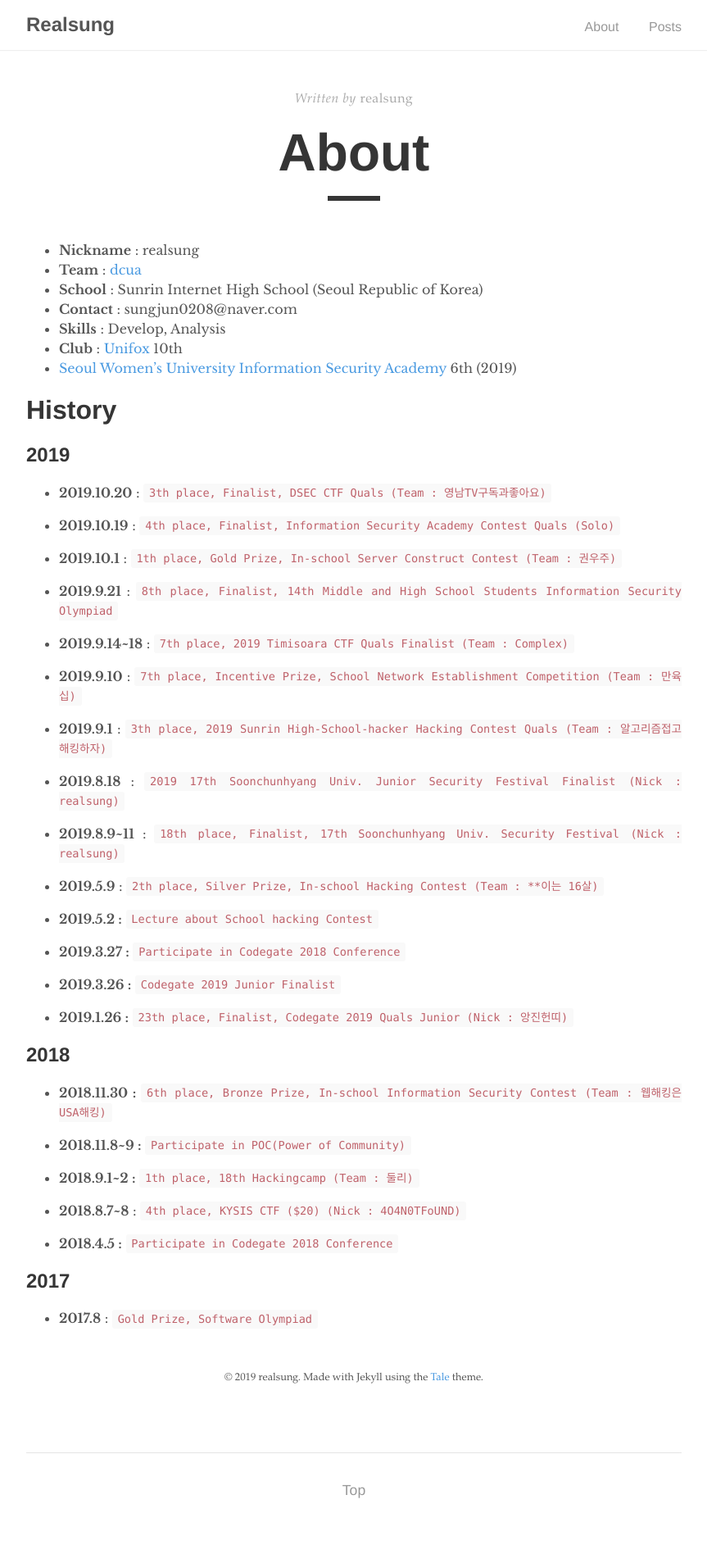
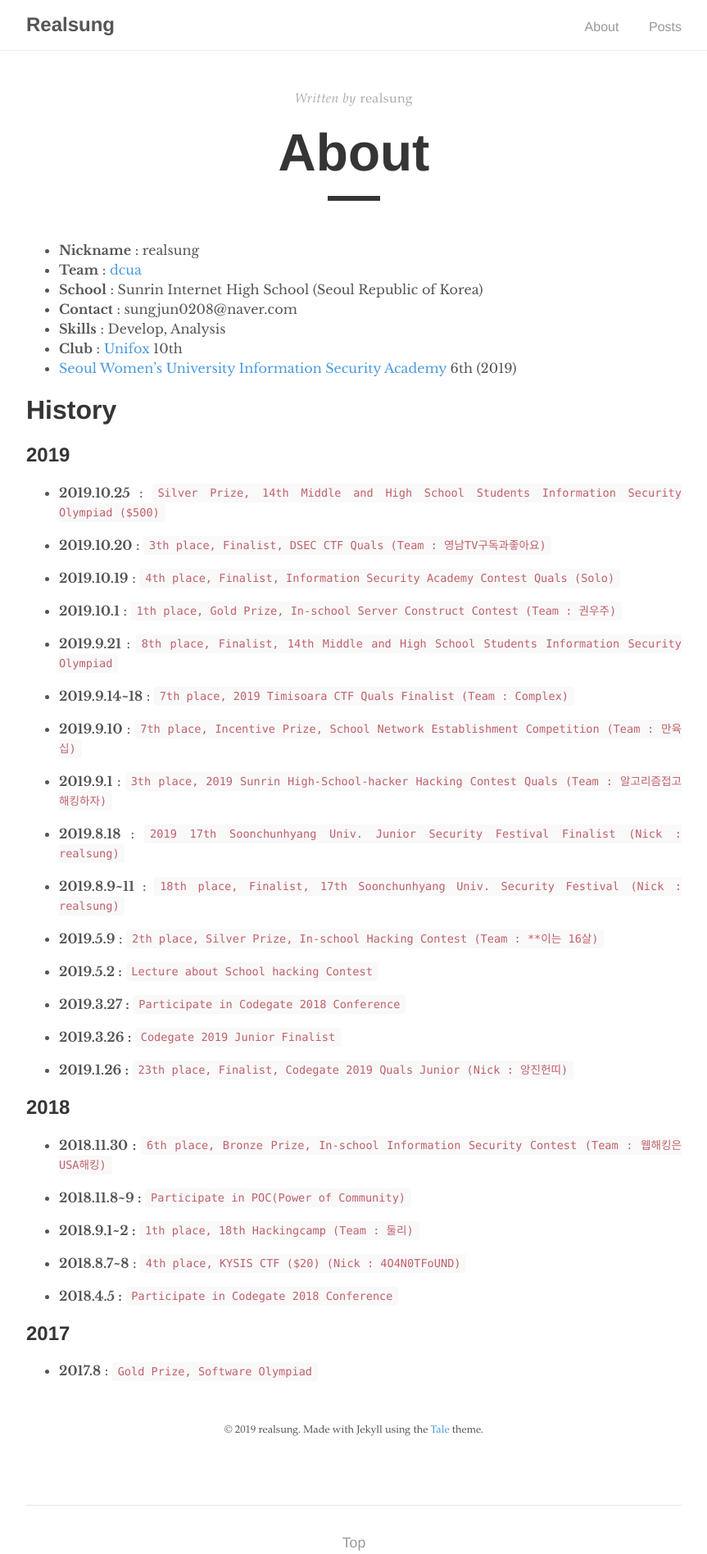
Before and after one commit to realsung/realsung.github.io_backup, a Jekyll site: the page built from about.md, in a window 1280 px wide. Shown: the whole page at 82% size, without its empty margins (208-1071 px from the left). Built offline with Jekyll 4.4.1, drawn with Linux system fonts in a browser that asks for light colours; before the commit the page ends 1832 px from its top, so only the background shows below that.

Commit message:
update about

```diff
--- a/about.md
+++ b/about.md
@@ -15,6 +15,8 @@ permalink: /about/
 
 <h1>History</h1>
 ## 2019
+
+* __2019.10.25__ : `Silver Prize, 14th Middle and High School Students Information Security Olympiad ($500)`
 
 * __2019.10.20__ : `3th place, Finalist, DSEC CTF Quals (Team : 영남TV구독과좋아요) `
 
```
